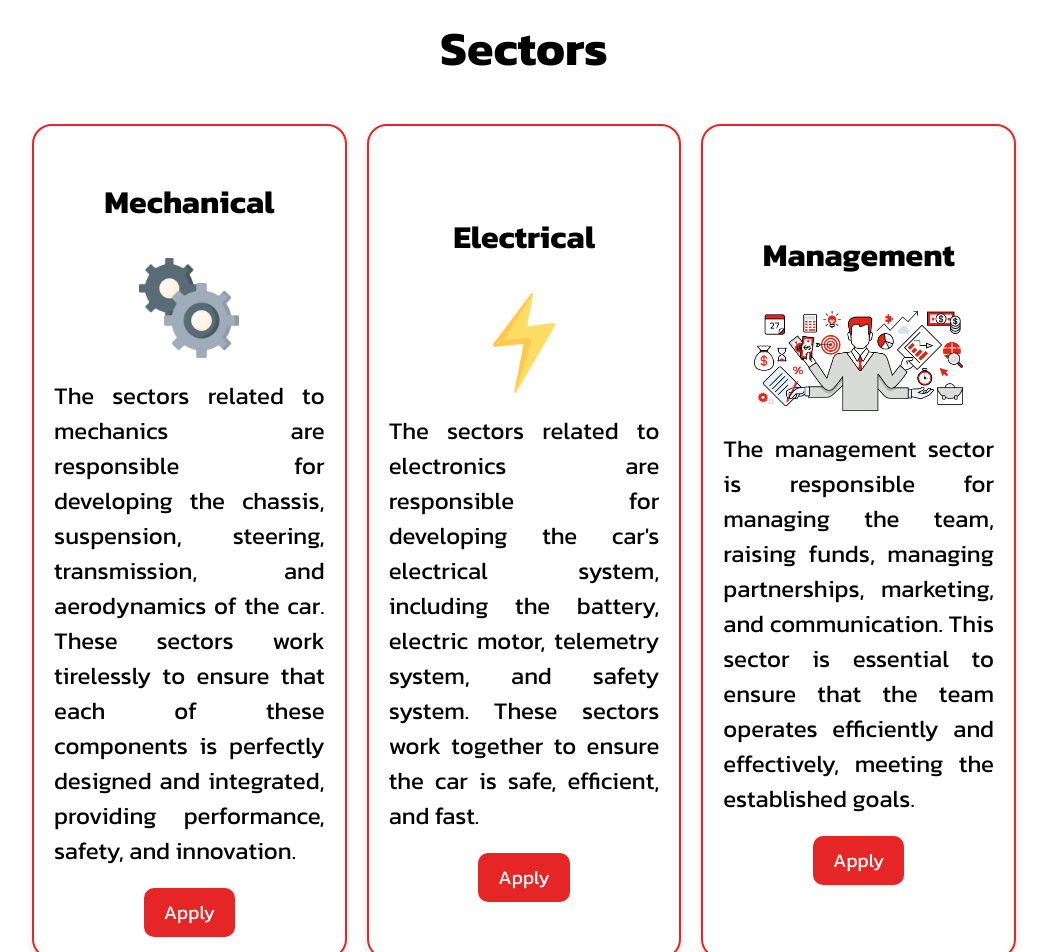
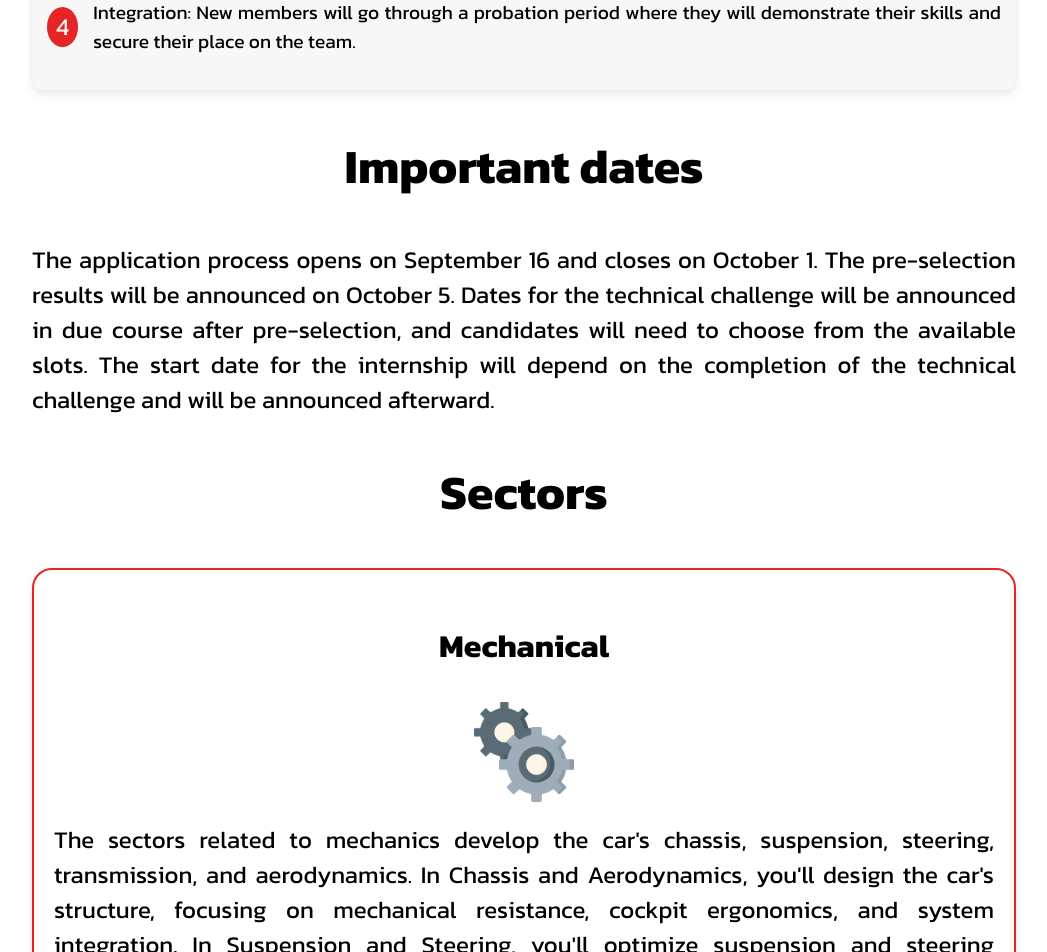
Before and after one commit to FSUMinho/website_v2, a React (Vite) app: page /recruitment in a window 1280 px wide. Shown: the part 980-1932 px from the top of the page, without its empty margins (116-1163 px from the left). Built offline with nearby package versions, Linux system fonts and the light colour scheme.

Commit message:
recruitment added

```diff
--- a/src/components/navbar/navbar.jsx
+++ b/src/components/navbar/navbar.jsx
@@ -118,11 +118,11 @@ const NavBar = () => {
                     </Link>
                 </li>
 
-                {/*<li className='navLink'>
+                <li className='navLink'>
                     <Link to="/recruitment" className="link">
                         {t('navbar.recruitment')}
                     </Link>
-                </li>*/}
+                </li>
 
                 {/*<li className="navLink mobile-link">
                     <Link to="/cars" className="link">
--- a/src/lang/en.json
+++ b/src/lang/en.json
@@ -110,14 +110,17 @@
             "steps-title": "Recruitment steps",
             "step1": "Application: Fill out the application form and choose the sectors you want to apply for.",
             "step2": "Pre-selection: Candidates will be evaluated based on their motivation and experience, and then assigned to a sector.",
-            "step3": "Integration: New members will go through a probation period where they will demonstrate their skills and secure their place on the team.",
+            "step3": "Challenge: New members will receive a challenge related to the sector they are applying for.",
+            "step4": "Integration: New members will go through a probation period where they will demonstrate their skills and secure their place on the team.",
+            "dates-title": "Important dates",
+            "dates-text": "The application process opens on September 16 and closes on October 1. The pre-selection results will be announced on October 5. Dates for the technical challenge will be announced in due course after pre-selection, and candidates will need to choose from the available slots. The start date for the internship will depend on the completion of the technical challenge and will be announced afterward.",
             "sectors-title": "Sectors",
             "mechanical": "Mechanical",
-            "mechanical-text": "The sectors related to mechanics are responsible for developing the chassis, suspension, steering, transmission, and aerodynamics of the car. These sectors work tirelessly to ensure that each of these components is perfectly designed and integrated, providing performance, safety, and innovation.",
+            "mechanical-text": "The sectors related to mechanics develop the car's chassis, suspension, steering, transmission, and aerodynamics. In Chassis and Aerodynamics, you'll design the car's structure, focusing on mechanical resistance, cockpit ergonomics, and system integration. In Suspension and Steering, you'll optimize suspension and steering systems, concentrating on geometry, kinematics, vehicle dynamics, and component design. The Drivetrain sector develops the kinematic chain for power transmission and battery cooling, working on speed, acceleration, fluid flow, and component dimensioning.",
             "electrical": "Electrical",
-            "electrical-text": "The sectors related to electronics are responsible for developing the car's electrical system, including the battery, electric motor, telemetry system, and safety system. These sectors work together to ensure the car is safe, efficient, and fast.",
+            "electrical-text": "The electronics sectors develop the car’s electrical systems, including the battery, motor, telemetry, and safety systems. In Powertrain, you'll work on high-voltage components and safety systems, focusing on hardware, programming, and documentation. In Electronics and software, you'll handle safety system simulation, sensor data, microcontroller programming, and telemetry, with roles in hardware testing, C programming, application development, and GitHub management.",
             "management": "Management",
-            "management-text": "The management sector is responsible for managing the team, raising funds, managing partnerships, marketing, and communication. This sector is essential to ensure that the team operates efficiently and effectively, meeting the established goals.",
+            "management-text": "The management sector is responsible for team management, fundraising, partnerships, marketing, and communication, ensuring the team's efficiency and effectiveness. Partnership management establishes beneficial relationships with sponsors and suppliers. Marketing increases the team's visibility and reputation, while also conveying the team's values to the public and potential sponsors. These components work together to ensure the necessary resources and support to achieve the objectives.",
             "apply": "Apply",
             "faqs-title": "Frequently Asked Questions",
             "question1": "Who can apply?",
@@ -129,7 +132,9 @@
             "question4": "Do I need to be fluent in English?",
             "answer4": "FSUMinho is an international project, and the working language is English. Participation in competitions involves interacting with foreign judges, and all technical documentation is written in English. Being fluent is not a requirement, but it is something we value.",
             "question5": "Do you accept ERASMUS students?",
-            "answer5": "Yes, we accept ERASMUS students. FSUMinho is an inclusive project, and we are open to receiving students of all nationalities. For these students, speaking Portuguese or English is a requirement."
+            "answer5": "Yes, we accept ERASMUS students. FSUMinho is an inclusive project, and we are open to receiving students of all nationalities. For these students, speaking Portuguese or English is a requirement.",
+            "question6": "Do you only accept students from Guimarães?",
+            "answer6": "No, we accept students from all campuses of the University of Minho. Most of our meetings are online to be more accessible to all members. However, part of our meetings are held in person in Guimarães."
         }
     }
 }
--- a/src/pages/recruitment/recruitment.css
+++ b/src/pages/recruitment/recruitment.css
@@ -46,7 +46,7 @@
 .options-container {
     display: flex;
     gap: 20px;
-    flex-wrap: wrap;
+    flex-direction: column;
     justify-content: center;
 }
 
@@ -60,7 +60,6 @@
     padding: 20px;
     background-color: white;
     box-shadow: 0 4px 8px rgba(0,0,0,0.1);
-    flex: 1 1 calc(33% - 40px); /* Adjust to fit three items per row with gap */
     box-sizing: border-box;
 }
 
@@ -83,6 +82,7 @@
     font-size: 1.2em;
     cursor: pointer;
     transition: background-color 0.3s;
+    font-weight: bold;
 }
 
 .apply-button:hover {
--- a/src/pages/recruitment/recruitment.jsx
+++ b/src/pages/recruitment/recruitment.jsx
@@ -7,7 +7,7 @@ import system from '../../assets/system.png';
 
 const Recruitment = () => {
     const { t } = useTranslation();
-    const [faqVisibility, setFaqVisibility] = useState(Array(5).fill(false));
+    const [faqVisibility, setFaqVisibility] = useState(Array(6).fill(false));
 
     const toggleFaq = (index) => {
         setFaqVisibility(faqVisibility.map((visible, i) => (i === index ? !visible : visible)));
@@ -34,7 +34,15 @@ const Recruitment = () => {
                     <div className='step-number'>3</div>
                     <p className='step-text'>{t('recruitment.step3')}</p>
                 </div>
+                <div className='step-item'>
+                    <div className='step-number'>4</div>
+                    <p className='step-text'>{t('recruitment.step4')}</p>
+                </div>
             </div>
+
+            <h2>{t('recruitment.dates-title')}</h2>
+
+            <p className='recruitment-text'>{t('recruitment.dates-text')}</p>
 
             <h2>{t('recruitment.sectors-title')}</h2>
 
@@ -43,28 +51,28 @@ const Recruitment = () => {
                     <h3>{t('recruitment.mechanical')}</h3>
                     <img src={system} className='sector-icon' />
                     <p className='option-text'>{t('recruitment.mechanical-text')}</p>
-                    <a href='' className='apply-button'>{t('recruitment.apply')}</a>
+                    <a href='https://docs.google.com/forms/d/e/1FAIpQLSdansITc3mfeKt4CHom2aDCy90qye9nzIu86JoZMaPWfbj6Nw/viewform?usp=sf_link' className='apply-button'>{t('recruitment.apply')}</a>
                 </div>
 
                 <div className='sector-form-container'>
                     <h3>{t('recruitment.electrical')}</h3>
                     <img src={lightning} className='sector-icon' />
                     <p className='option-text'>{t('recruitment.electrical-text')}</p>
-                    <a href='' className='apply-button'>{t('recruitment.apply')}</a>
+                    <a href='https://docs.google.com/forms/d/e/1FAIpQLSfgoudXjd4YlJa7FzXSi5qVcCIrVU5GA8Fb2tPMdPOzIZ8aKQ/viewform?usp=sf_link' className='apply-button'>{t('recruitment.apply')}</a>
                 </div>
 
                 <div className='sector-form-container'>
                     <h3>{t('recruitment.management')}</h3>
                     <img src={mnt} className='sector-icon' />
                     <p className='option-text'>{t('recruitment.management-text')}</p>
-                    <a href='' className='apply-button'>{t('recruitment.apply')}</a>
+                    <a href='https://docs.google.com/forms/d/e/1FAIpQLSek0nZWYaW_ENBDzls9fv9wQHinuhjz8Y4-cE8rEh9GvwLURA/viewform?usp=sf_link' className='apply-button'>{t('recruitment.apply')}</a>
                 </div>
             </div>
 
             <h2>{t('recruitment.faqs-title')}</h2>
 
             <div className='faq-container'>
-                {[1, 2, 3, 4, 5].map((index) => (
+                {[1, 2, 3, 4, 5, 6].map((index) => (
                     <div key={index} className='faq-item'>
                         <div className='faq-question' onClick={() => toggleFaq(index - 1)}>
                             <span>{t(`recruitment.question${index}`)}</span>
```
Also changed, not shown: src/lang/pt.json (+10 -5 lines).
